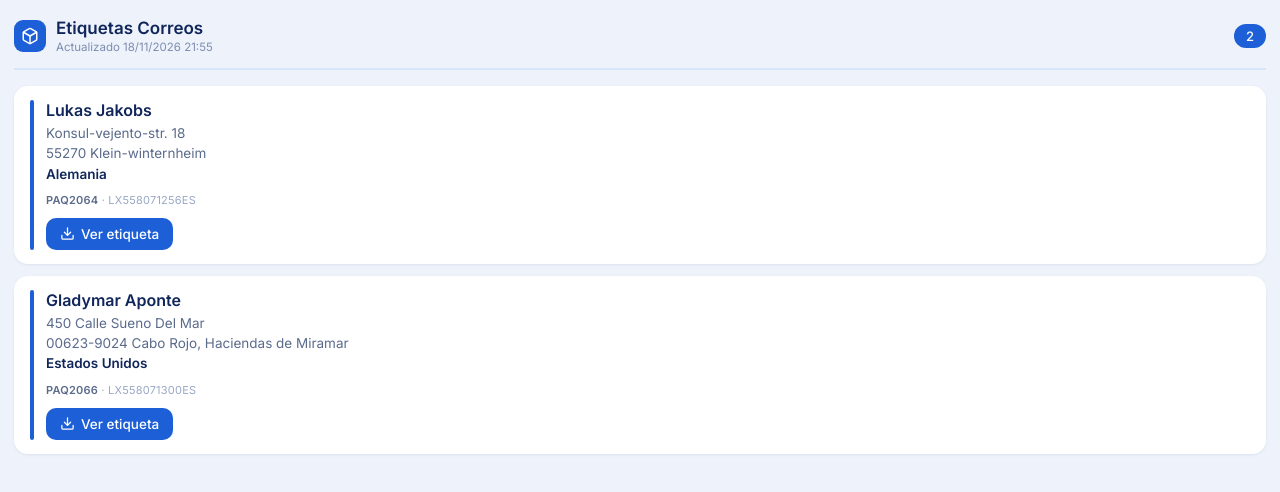
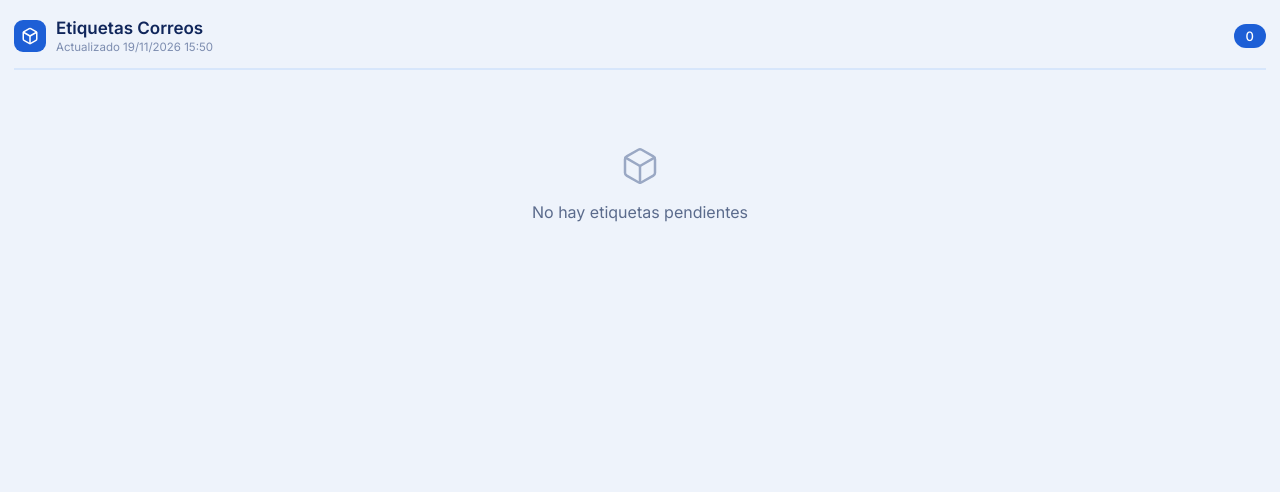
Before and after one commit to Clickgal/etiquetas-correos, a plain HTML site: page index.html in a window 1280 px wide. Drawn offline with Linux system fonts and the light colour scheme.

Commit message:
Actualizar panel de etiquetas

```diff
--- a/index.html
+++ b/index.html
@@ -40,34 +40,13 @@
     <div class="icono-cabecera">
       <svg viewBox="0 0 24 24" fill="none" stroke-width="2" stroke-linecap="round" stroke-linejoin="round"><path d="M21 8a2 2 0 0 0-1-1.73l-7-4a2 2 0 0 0-2 0l-7 4A2 2 0 0 0 3 8v8a2 2 0 0 0 1 1.73l7 4a2 2 0 0 0 2 0l7-4A2 2 0 0 0 21 16Z"/><path d="m3.3 7 8.7 5 8.7-5"/><path d="M12 22V12"/></svg>
     </div>
-    <div><p class="titulo">Etiquetas Correos</p><div class="actualizado">Actualizado 18/11/2026 21:55</div></div>
+    <div><p class="titulo">Etiquetas Correos</p><div class="actualizado">Actualizado 19/11/2026 15:50</div></div>
   </div>
-  <span class="contador">2</span>
+  <span class="contador">0</span>
 </div>
-<div class="tarjeta">
-  <div class="franja"></div>
-  <div class="contenido-tarjeta">
-    <div class="nombre">Lukas Jakobs</div>
-    <div class="direccion">Konsul-vejento-str. 18<br>55270 Klein-winternheim<br><strong>Alemania</strong></div>
-    <div class="tracking"><b>PAQ2064</b> · LX558071256ES</div>
-    <a class="boton" href="labels/LX558071256ES.pdf?v=a14fefce" target="_blank">
-      <svg viewBox="0 0 24 24" fill="none" stroke-width="2" stroke-linecap="round" stroke-linejoin="round"><path d="M21 15v4a2 2 0 0 1-2 2H5a2 2 0 0 1-2-2v-4"/><polyline points="7 10 12 15 17 10"/><line x1="12" y1="15" x2="12" y2="3"/></svg>
-      Ver etiqueta
-    </a>
-  </div>
-</div>
-
-<div class="tarjeta">
-  <div class="franja"></div>
-  <div class="contenido-tarjeta">
-    <div class="nombre">Gladymar Aponte</div>
-    <div class="direccion">450 Calle Sueno Del Mar<br>00623-9024 Cabo Rojo, Haciendas de Miramar<br><strong>Estados Unidos</strong></div>
-    <div class="tracking"><b>PAQ2066</b> · LX558071300ES</div>
-    <a class="boton" href="labels/LX558071300ES.pdf?v=ec960321" target="_blank">
-      <svg viewBox="0 0 24 24" fill="none" stroke-width="2" stroke-linecap="round" stroke-linejoin="round"><path d="M21 15v4a2 2 0 0 1-2 2H5a2 2 0 0 1-2-2v-4"/><polyline points="7 10 12 15 17 10"/><line x1="12" y1="15" x2="12" y2="3"/></svg>
-      Ver etiqueta
-    </a>
-  </div>
+<div class="vacio">
+  <svg viewBox="0 0 24 24" fill="none" stroke-width="1.5" stroke-linecap="round" stroke-linejoin="round"><path d="M21 8a2 2 0 0 0-1-1.73l-7-4a2 2 0 0 0-2 0l-7 4A2 2 0 0 0 3 8v8a2 2 0 0 0 1 1.73l7 4a2 2 0 0 0 2 0l7-4A2 2 0 0 0 21 16Z"/><path d="m3.3 7 8.7 5 8.7-5"/><path d="M12 22V12"/></svg>
+  <div>No hay etiquetas pendientes</div>
 </div>
 
 </body>
```
Also changed, not shown: 2 other files.
